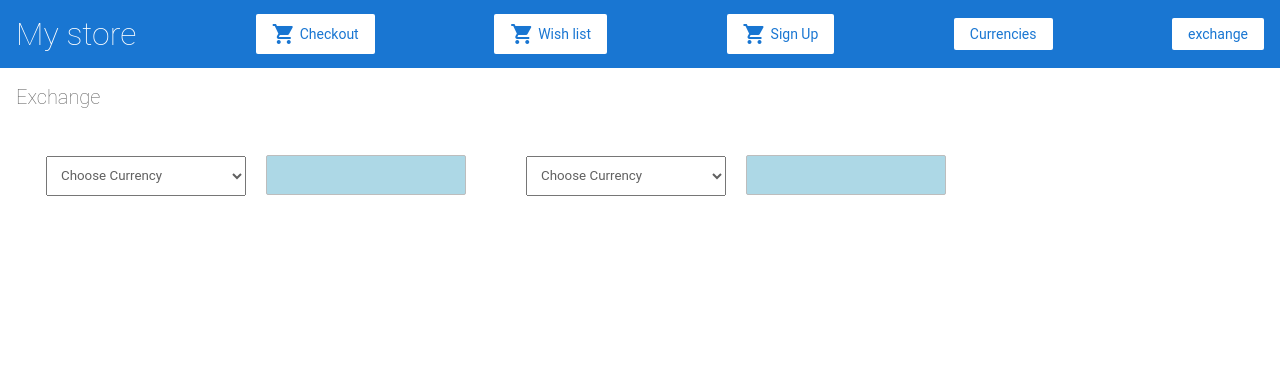
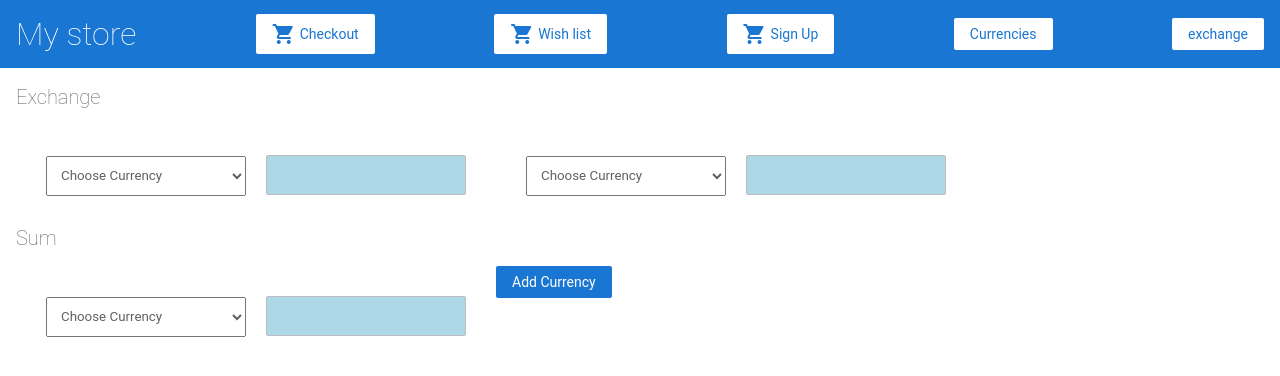
Before and after one commit to eliso1303/angular-tutorial-first, an Angular app: page /exchange in a window 1280 px wide. Shown: the top 376 px of the page. Built offline with nearby package versions, Linux system fonts and the light colour scheme.

Commit message:
feat(Observable task-3): Task-3 in progress

```diff
--- a/src/app/exchange/exchange.component.html
+++ b/src/app/exchange/exchange.component.html
@@ -15,3 +15,17 @@
     </select>
     <input type="number" (keyup)="onKeyUp2($event.target.value); secondInput(); change()" [value]="currency2Value">
 </div>
+
+<h2>Sum</h2>
+
+<div class="differentCurrencies">
+    <div id="currency3">
+        <select (change)="onChange($event.target.value);">
+            <option value="Choose Currency">Choose Currency</option>
+            <option [value]="currency" *ngFor="let currency of currencies">{{currency}}</option>
+        </select>
+        <input type="number" (keyup)="onKeyUp3($event.target.value);" [value]="currency3Value">
+    </div>
+</div>
+
+<button (click)="addCurrency()">Add Currency</button>
--- a/src/app/exchange/exchange.component.scss
+++ b/src/app/exchange/exchange.component.scss
@@ -1,5 +1,5 @@
 #currency1,
-#currency2 {
+#currency2, #currency3 {
   float: left;
   margin: 20px;
   input[type=number]::-webkit-inner-spin-button,
--- a/src/app/exchange/exchange.component.ts
+++ b/src/app/exchange/exchange.component.ts
@@ -77,4 +77,8 @@ export class ExchangeComponent implements OnInit {
     let currencyValue = +Object.values(value.rates);
     this.currency2Value = this.currency1Value * currencyValue;
   }
+
+  addCurrency(){
+
+  }
 }
```
